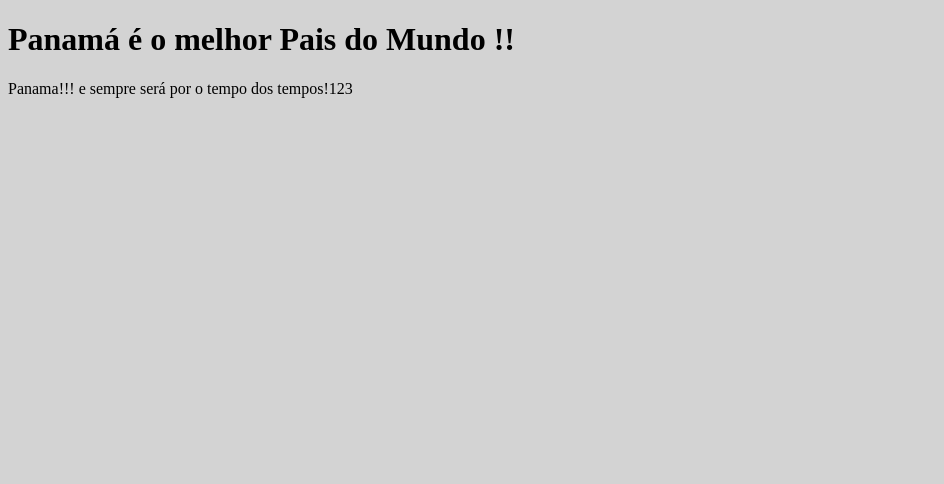
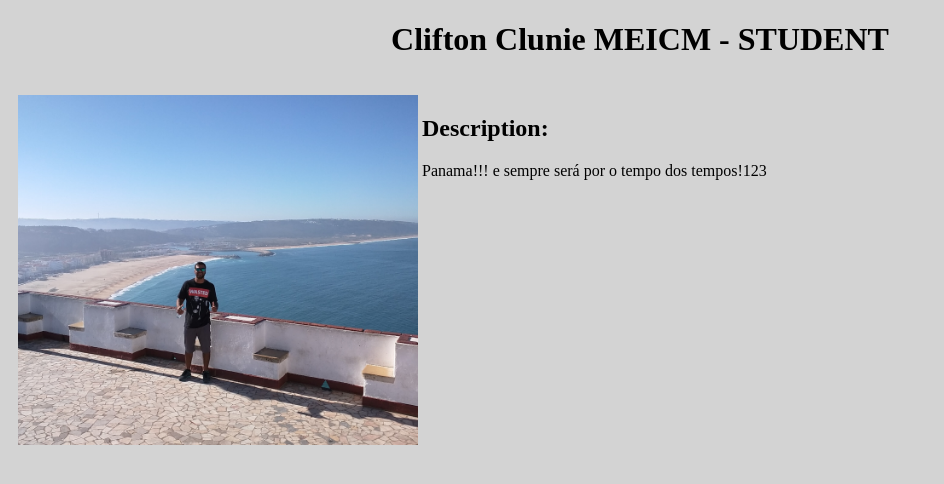
Before and after one commit to AxeDrago/SQProject, a plain HTML site: page src/main/CluniePersonal.html in a window 1280 px wide. Shown: the whole page, without its empty margins (0-944 px from the left). Drawn offline with Linux system fonts and the light colour scheme.

Commit message:
Modification on PersonalPage photo and description added

```diff
--- a/src/main/CluniePersonal.html
+++ b/src/main/CluniePersonal.html
@@ -6,8 +6,14 @@
         <link rel="stylesheet" href="css/cliftonstyle.css">
     </head>
     <body>
-        <h1>Panamá é o melhor Pais do Mundo !!</h1>
-        <p>Panama!!! e sempre será por o tempo dos tempos!123</p>
+        <h1>Clifton Clunie MEICM - STUDENT</h1>
+        <div id = mainInfo>
+            <img id="image" src="images/IMG_20150919_100311.jpg" alt="Clifton Clunie - Nazare">
+                <div id = description>
+                    <h2> Description: </h2>
+                    <p>Panama!!! e sempre será por o tempo dos tempos!123</p>
+                </div>
+        </div>
 
     </body>
 </html>
--- a/src/main/css/cliftonstyle.css
+++ b/src/main/css/cliftonstyle.css
@@ -1,3 +1,21 @@
 body {
     background-color: lightgrey;
 }
+
+h1{
+    text-align: center;
+    padding-bottom: 15px;
+}
+#description{
+    display: inline-block;
+    vertical-align:top;
+
+}
+#image{
+    display: inline-block;
+    width: 400px;
+    height: 350px;
+    padding-left: 10px;
+
+   /* width="400" height="350" */
+}
```
Also changed, not shown: src/main/images/IMG_20150919_100311.jpg (added), 1 other file.
